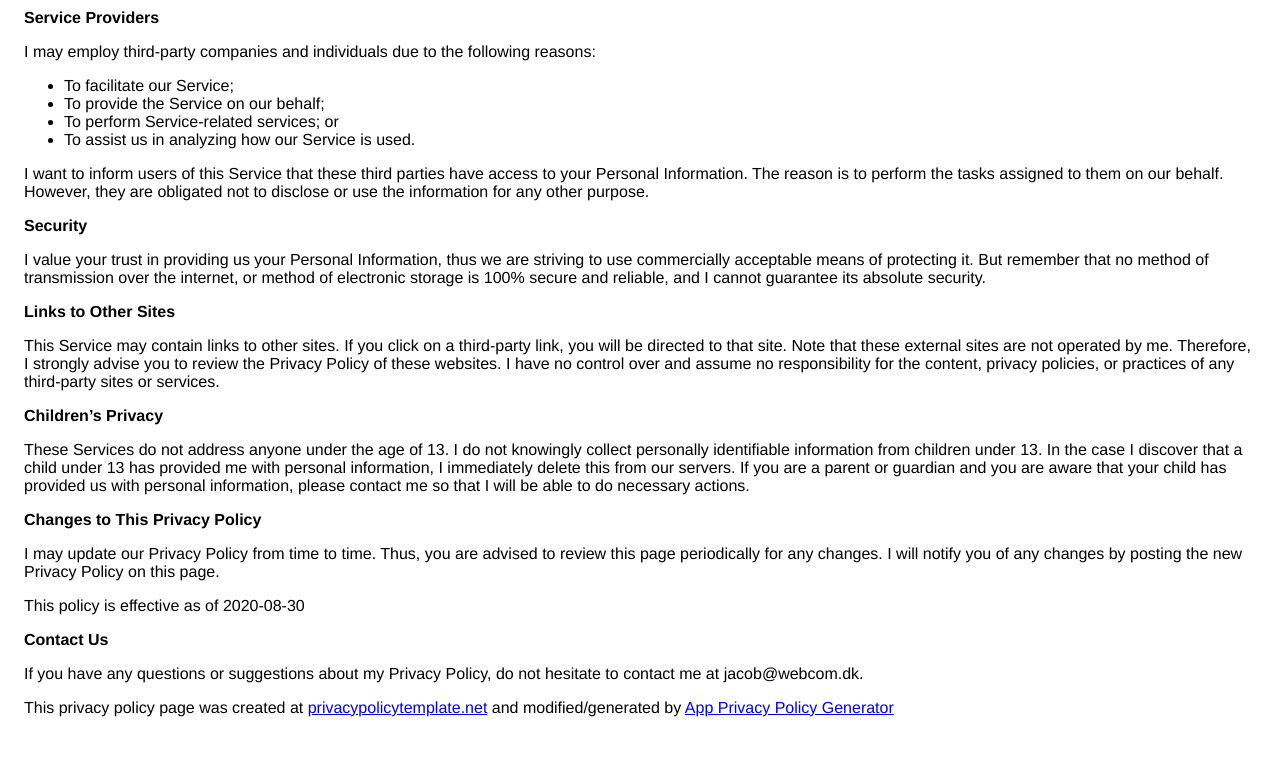
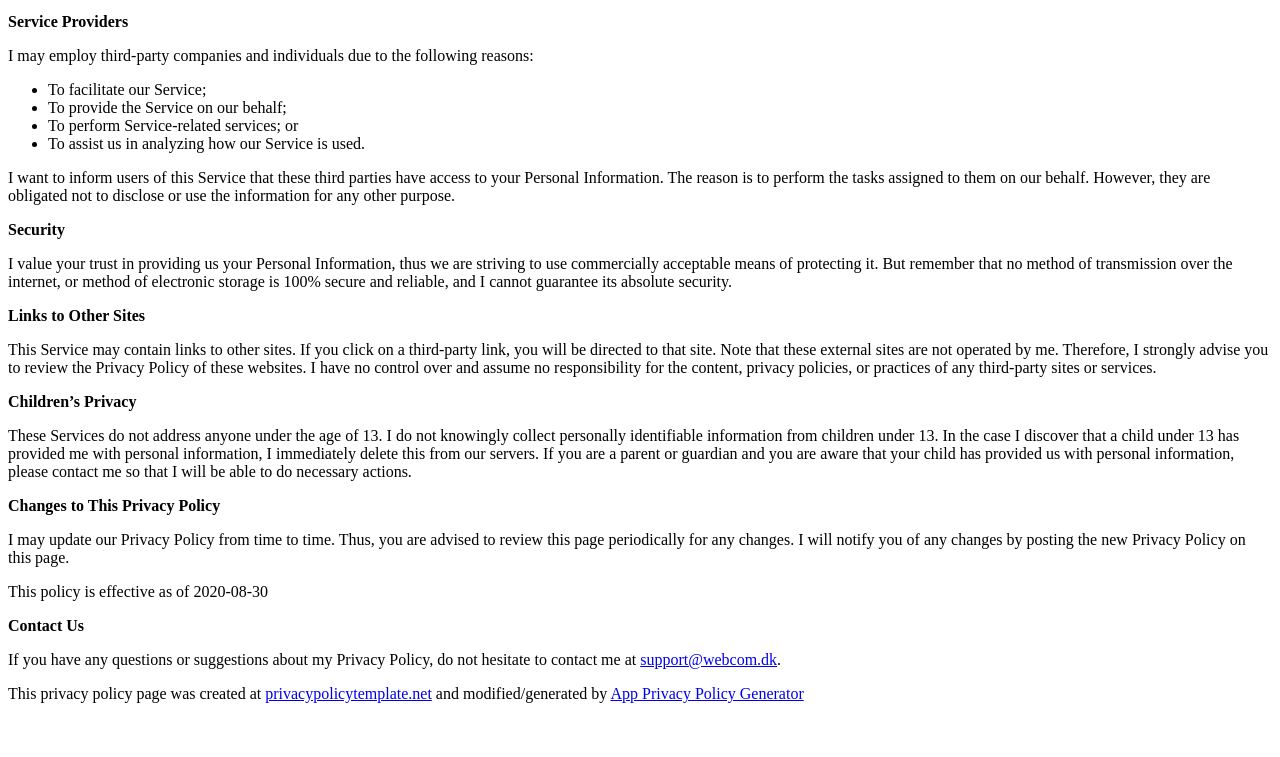
Before and after one commit to Webcom/webcom.github.io, a plain HTML site: page munique/privacy.html in a window 1280 px wide. Shown: the part 669-1426 px from the top of the page. After the commit the page ends 1388 px from the top, so only its background shows below. Drawn offline with Linux system fonts and the light colour scheme.

Commit message:
simplify

```diff
--- a/munique/privacy.html
+++ b/munique/privacy.html
@@ -1,18 +1,10 @@
 <!DOCTYPE html>
 <html>
 <head>
-  <meta charset='utf-8'>
-  <meta name='viewport' content='width=device-width'>
   <title>Privacy Policy</title>
-  <style>
-    body {
-      font-family: 'Helvetica Neue', Helvetica, Arial, sans-serif;
-      padding: 1em;
-    }
-  </style>
 </head>
 <body>
-  <strong>Privacy Policy</strong>
+  <h1>Privacy Policy</h1>
   <p>
     Jacob Friis Saxberg built the Muniqué app as
     a Free app. This SERVICE is provided by
@@ -49,12 +41,15 @@
       information used to identify you.
     </p>
     <p>
-      Link to privacy policy of third party service providers used
-      by the app
+      Link to privacy policy of third party service providers used by the app
     </p>
     <ul>
-      <li><a href="https://www.google.com/policies/privacy/" target="_blank" rel="noopener noreferrer">Google Play Services</a></li>
-      <li><a href="https://expo.io/privacy" target="_blank" rel="noopener noreferrer">Expo</a></li>
+      <li>
+        <a href="https://www.google.com/policies/privacy/" target="_blank" rel="noopener noreferrer">Google Play Services</a>
+      </li>
+      <li>
+        <a href="https://expo.io/privacy" target="_blank" rel="noopener noreferrer">Expo</a>
+      </li>
     </ul>
   </div>
   <p><strong>Log Data</strong></p>
@@ -147,7 +142,7 @@
   <p><strong>Contact Us</strong></p>
   <p>
     If you have any questions or suggestions about my
-    Privacy Policy, do not hesitate to contact me at jacob@webcom.dk.
+    Privacy Policy, do not hesitate to contact me at <a href="mailto:support@webcom.dk">support@webcom.dk</a>.
   </p>
   <p>
     This privacy policy page was created at
```
